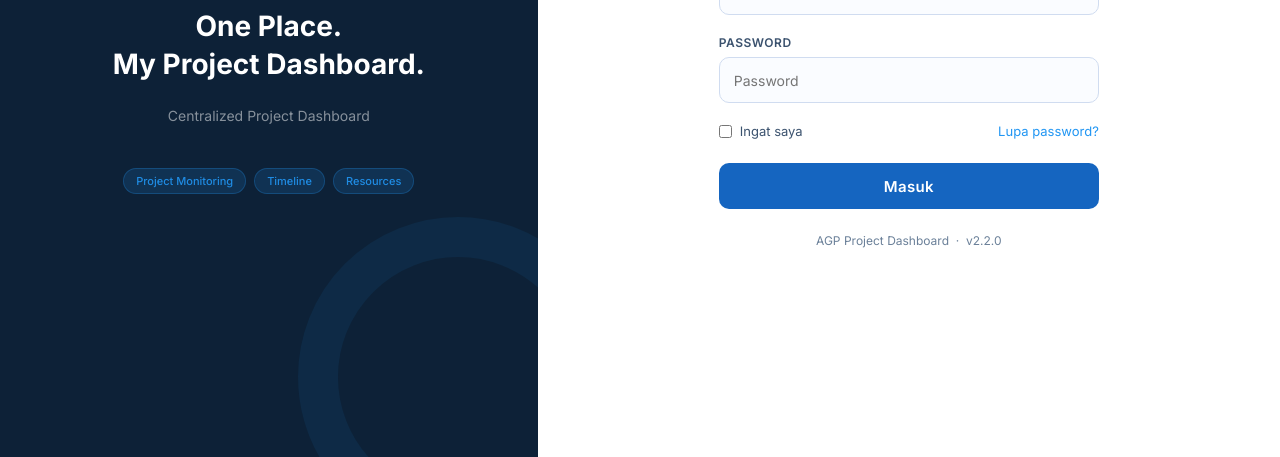
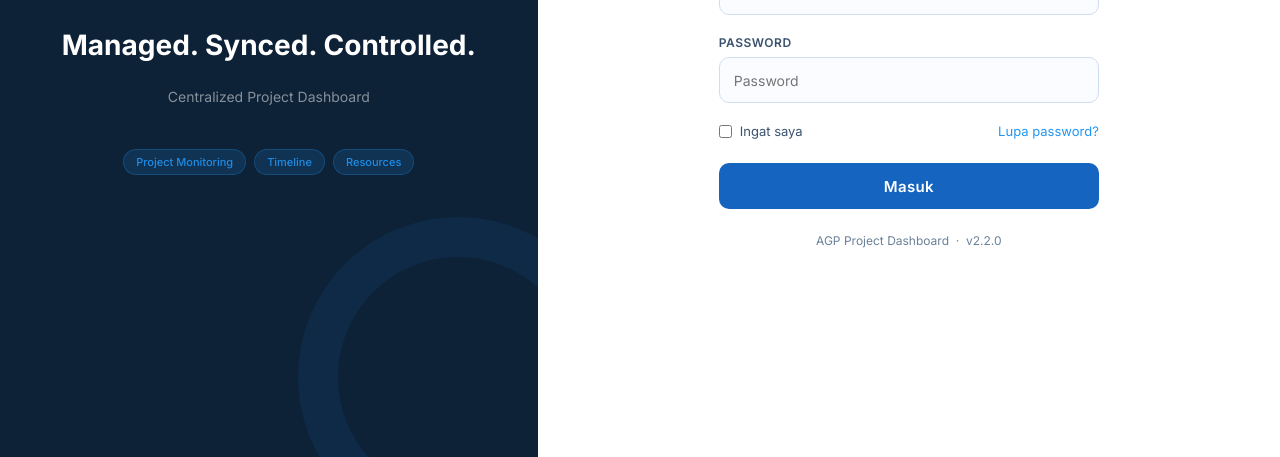
Before and after one commit to rdangp/MyProjectDashboard, a plain HTML site: page index.html in a window 1280 px wide. Shown: the part 343-800 px from the top of the page. Drawn offline with Linux system fonts and the light colour scheme.

Commit message:
Update index.html

```diff
--- a/index.html
+++ b/index.html
@@ -269,7 +269,7 @@ body{font-family:'Inter',sans-serif;background:var(--bg);color:var(--text-1);min
       <div class="brand-icon"><svg viewBox="0 0 24 24"><path d="M3 3h7v7H3zM14 3h7v7h-7zM3 14h7v7H3zM14 14h7v7h-7z"/></svg></div>
       <div><div class="brand-name">AGP</div><div class="brand-sub">Project Dashboard Portal</div></div>
     </div>
-    <div class="login-tagline">One Place.<br>My Project Dashboard.</div>
+    <div class="login-tagline">Managed. Synced. Controlled.</div>
     <div class="login-desc">Centralized Project Dashboard</div>
     <div class="login-badges">
       <span class="badge">Project Monitoring</span>
```
